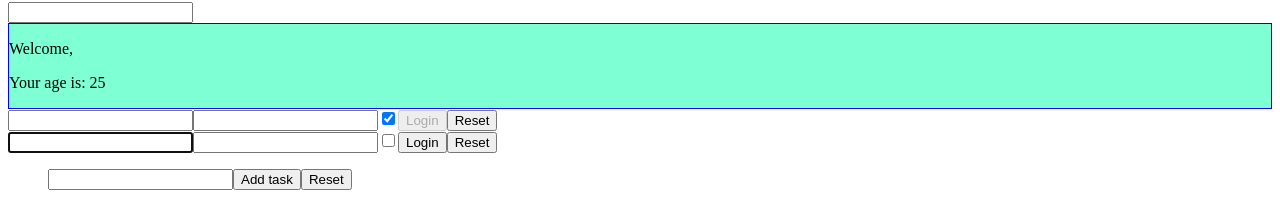
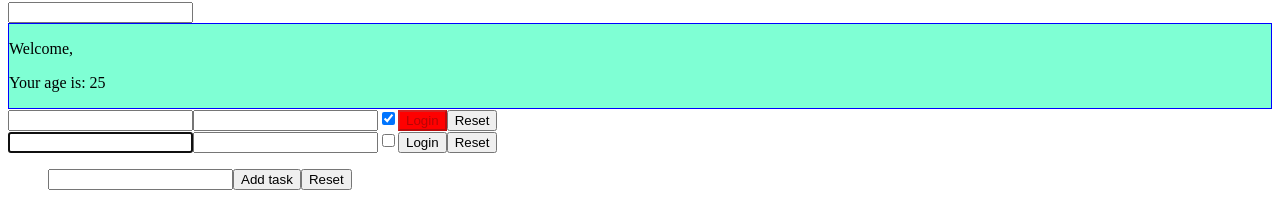
Before and after one commit to SeleneVicenza/react-exercises, a React (Create React App) app: page / in a window 1280 px wide. Shown: the part 453-653 px from the top of the page. Built offline with nearby package versions, Linux system fonts and the light colour scheme.

Commit message:
styling-03

```diff
--- a/src/App.js
+++ b/src/App.js
@@ -8,6 +8,7 @@ import Login from "./Login";
 import TodoList from "./TodoList";
 import UncontrolledLogin from "./UncontrolledLogin";
 import {Welcome} from "./Welcome";
+
 
 export class App extends React.Component {
     render(){
--- a/src/Login.js
+++ b/src/Login.js
@@ -30,12 +30,16 @@ export default class Login extends React.Component {
     }
 
     render() {
+        const bgButton = {
+            backgroundColor: this.state.pass.length <= 8 ? 'red' : 'green'
+        }
+
         return (
                 <form>
                     <input type="text" name='user' value={this.state.user} onChange={this.handleInput}></input>
                     <input type="password" name='pass'  value={this.state.pass} onChange={this.handleInput}></input>
                     <input type="checkbox" name='remember' checked={this.state.remember} onChange={this.handleInput}></input>
-                    <button disabled={!this.state.user || !this.state.pass}>Login</button>
+                    <button disabled={!this.state.user || !this.state.pass} style={bgButton} >Login</button>
                     <button onClick={this.resetInput}>Reset</button>
 
                 </form>
```
